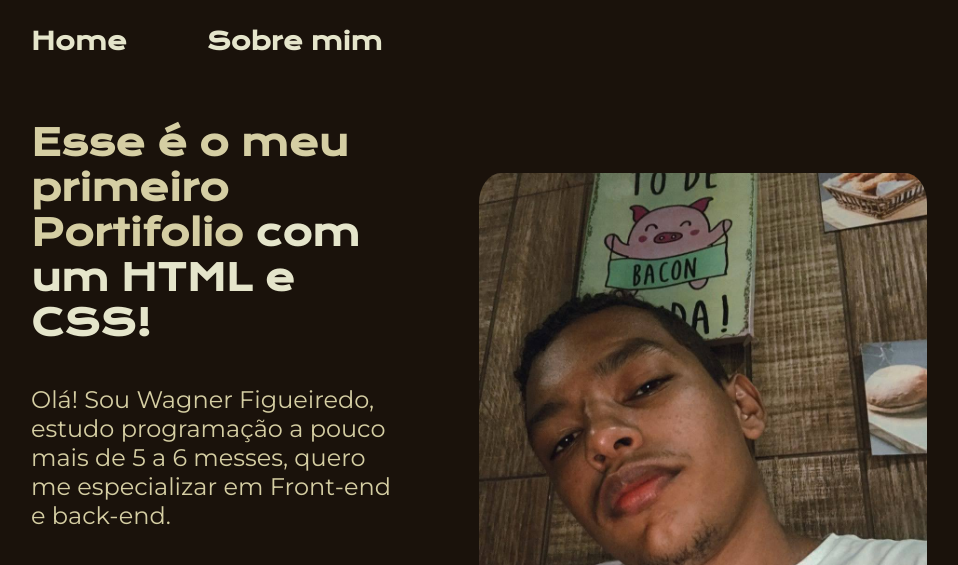
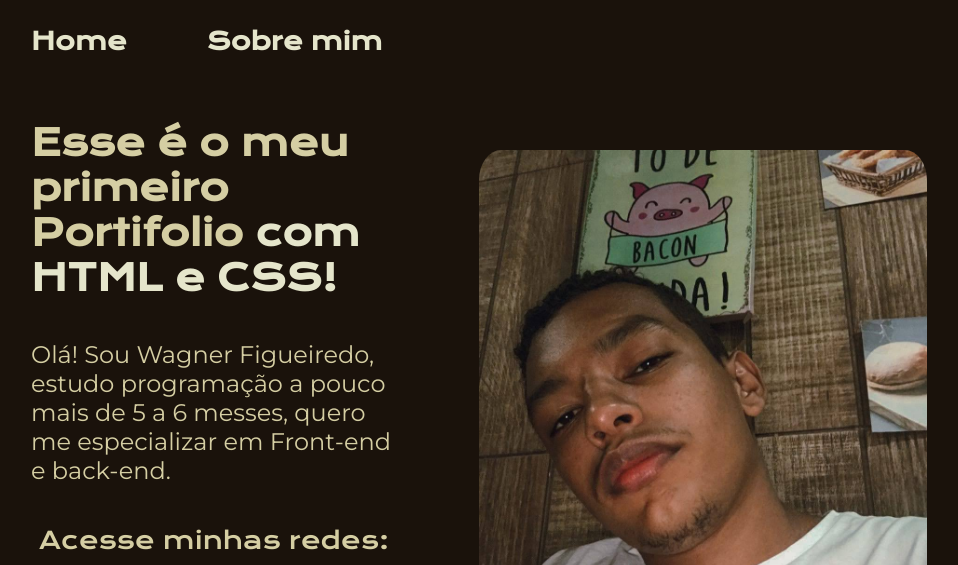
Before and after one commit to Wagnerfig/portifolio, a plain HTML site: page index.html in a window 1280 px wide. Shown: the top 565 px of the page, without its empty margins (161-1119 px from the left). Drawn offline with nearby package versions, Linux system fonts and the light colour scheme.

Commit message:
Update index.html
Alteração básica na escrita na tag strong

```diff
--- a/index.html
+++ b/index.html
@@ -15,7 +15,7 @@
     </header>
     <main class="apresentacao">
         <section class="apresentacao__conteudo">
-            <h1 class="apresentacao__conteudo__titulo">Esse é o meu primeiro Portifolio <strong class="titulo-destaque">com um HTML e CSS!</strong></h1>
+            <h1 class="apresentacao__conteudo__titulo">Esse é o meu primeiro Portifolio <strong class="titulo-destaque">com HTML e CSS!</strong></h1>
             <p class="apresentacao__conteudo__texto">Olá! Sou Wagner Figueiredo, estudo programação a pouco mais de 5 a 6 messes, quero me especializar em Front-end e back-end.</p>
             <div class="apresentacao__links">
                 <h2 class="apresentacao__links__subtitulo">Acesse minhas redes:</h2>
```
